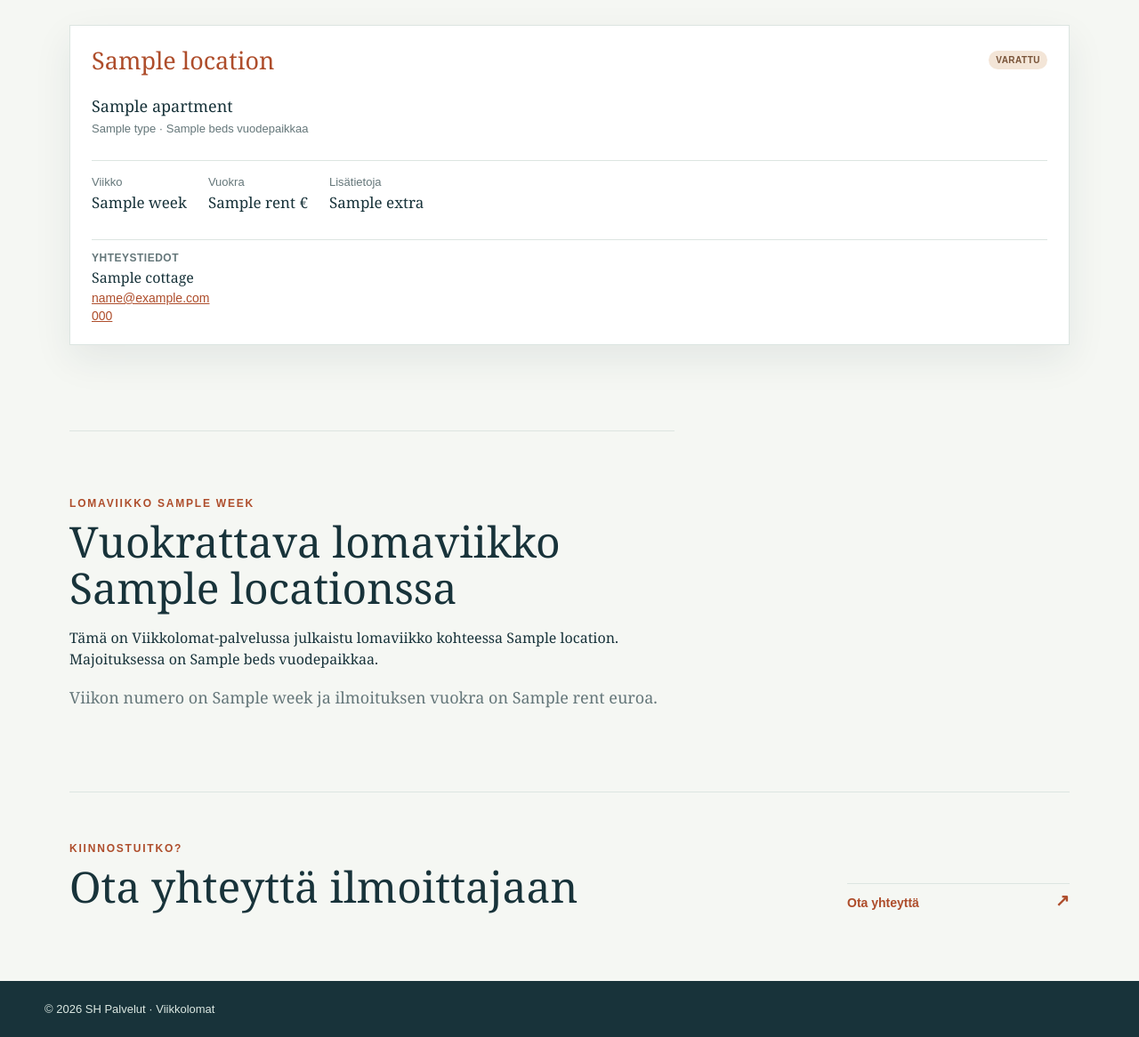
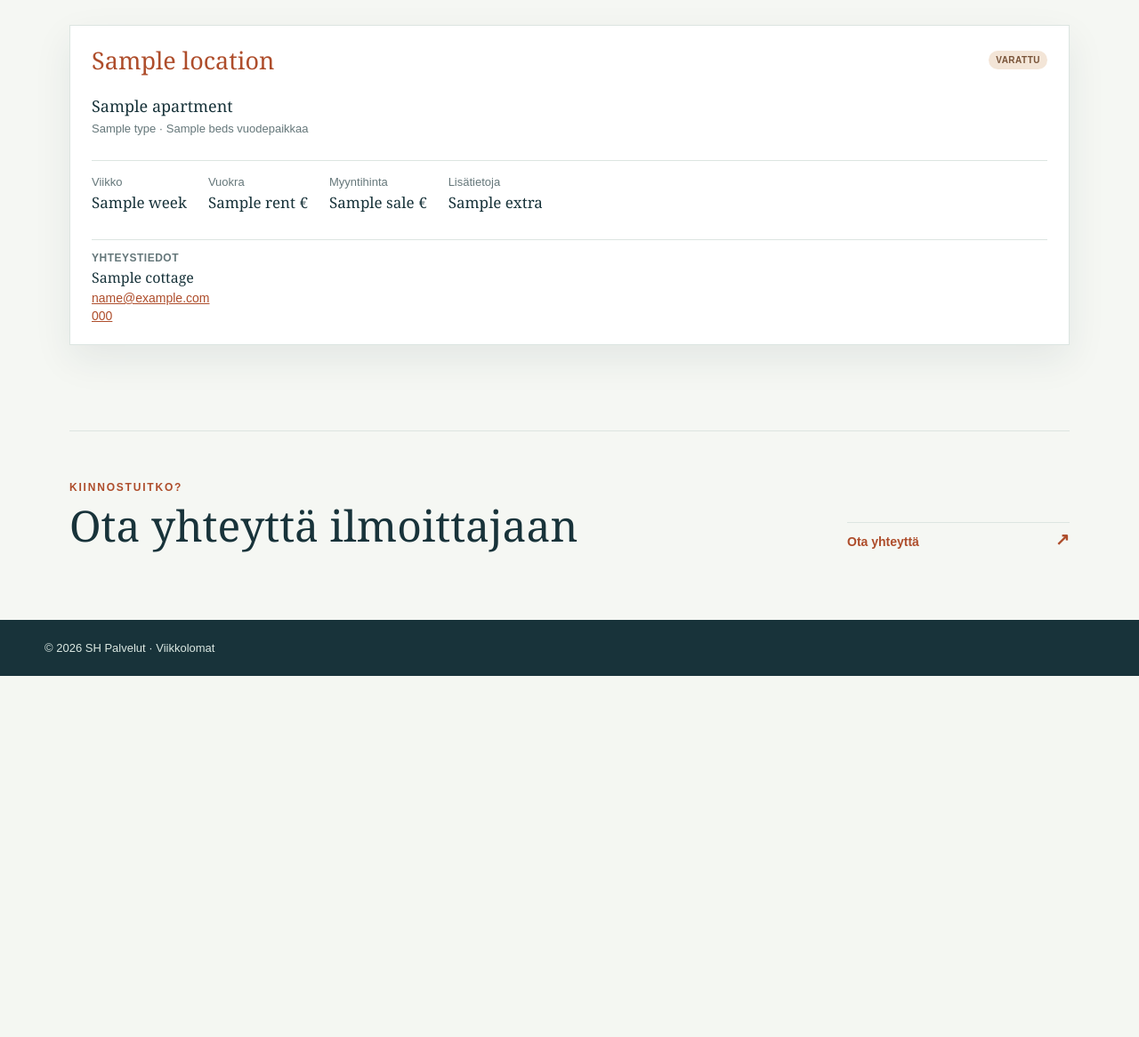
Before and after one commit to SEVEE1132/Viikkolomat, a Flask app: template templates/cottage.html in a window 1280 px wide. Shown: the part 536-1702 px from the top of the page at 89% size. After the commit the page ends 1296 px from the top, so only its background shows below. Run offline with Flask 3, Linux system fonts and the light colour scheme; the template is opened without the code that fills it: most values are stand-ins (such as "Sample title", 1, 10 or a date in 2020).

Commit message:
Korjaus filttereihin, ilmoituksen ja myyntihintaan

```diff
--- a/app.py
+++ b/app.py
@@ -18,11 +18,11 @@ supabase = create_client(
 resend.api_key = os.environ.get("RESEND_API_KEY")
 
 COTTAGES = [
-    {"location": "Levi", "apartment": "Aruudenia M", "week": 8, "type": "2mh+parvi", "beds": "6", "rent": 780, "sale": "", "extra": "", "status": "Vapaa"},
-    {"location": "Levi", "apartment": "Rakkavaara Club1 A1", "week": 8, "type": "2mh", "beds": "4+2", "rent": 690, "sale": "", "extra": "", "status": "Vapaa"},
+    {"location": "Levi", "apartment": "Aruudenia M", "week": 8, "type": "2mh+parvi", "beds": "6", "rent": 780, "sale": "", "extra": "", "status": "Varattu"},
+    {"location": "Levi", "apartment": "Rakkavaara Club1 A1", "week": 8, "type": "2mh", "beds": "4+2", "rent": 690, "sale": "", "extra": "", "status": "Varattu"},
     {"location": "Katinkulta", "apartment": "13C2", "week": 8, "type": "1mh+parvi", "beds": "4+2", "rent": 890, "sale": "", "extra": "", "status": "Vapaa"},
     {"location": "Katinkulta", "apartment": "2A2", "week": 8, "type": "2mh+parvi", "beds": "6", "rent": 1150, "sale": "", "extra": "", "status": "Vapaa"},
-    {"location": "Katinkulta", "apartment": "17C1", "week": 8, "type": "2mh", "beds": "4+2", "rent": 920, "sale": "", "extra": "", "status": "Vapaa"},
+    {"location": "Katinkulta", "apartment": "17C1", "week": 8, "type": "2mh", "beds": "4+2", "rent": 920, "sale": "", "extra": "", "status": "Varattu"},
     {"location": "Katinkulta", "apartment": "13B5", "week": 8, "type": "1mh+parvi", "beds": "4+2", "rent": 890, "sale": "", "extra": "", "status": "Vapaa"},
     {"location": "Katinkulta", "apartment": "6A2", "week": 11, "type": "2mh+parvi", "beds": "6", "rent": 850, "sale": "", "extra": "", "status": "Vapaa"},
     {"location": "Levi", "apartment": "Rakkavaara Club1 B1", "week": 11, "type": "1mh+parvi", "beds": "4+2", "rent": 730, "sale": "", "extra": "", "status": "Vapaa"},
--- a/static/script.js
+++ b/static/script.js
@@ -18,7 +18,9 @@ const populateFilter = (select, values, label) => {
     values.forEach((value) => {
         const option = document.createElement('option');
         option.value = value;
-        option.textContent = value;
+        option.textContent = select === locationFilter
+            ? String(value).charAt(0).toLocaleUpperCase('fi-FI') + String(value).slice(1)
+            : value;
         select.appendChild(option);
     });
 };
--- a/templates/add_cottage.html
+++ b/templates/add_cottage.html
@@ -20,7 +20,7 @@ Lisää oma lomaviikko | Viikkolomat
 
         <p class="intro-text">
             Lisää omistamasi lomaviikko Viikkolomat-sivustolle.
-            Ilmoituksen vuosihinta on 2,99 €.
+            Ilmoituksen vuosihinta on 5,99 €.
         </p>
 
     </div>
@@ -192,7 +192,7 @@ Lisää oma lomaviikko | Viikkolomat
             <div>
 
                 <strong>
-                    Hinta: 2,99 € / vuosi
+                    Hinta: 5,99 € / vuosi
                 </strong>
 
                 <p>
--- a/templates/cottage.html
+++ b/templates/cottage.html
@@ -96,6 +96,12 @@
                     <span>Vuokra</span>
                     <strong>{{ cottage.rent }} €</strong>
                 </div>
+                                {% if cottage.sale %}
+                                <div>
+                                    <span>Myyntihinta</span>
+                                    <strong>{{ cottage.sale }} €</strong>
+                                </div>
+                                {% endif %}
 
                 {% if cottage.extra %}
                 <div>
@@ -135,28 +141,7 @@
     </section>
 
 
-    <section class="info-section">
 
-        <p class="eyebrow">
-            Lomaviikko {{ cottage.week }}
-        </p>
-
-        <h2>
-            Vuokrattava lomaviikko {{ cottage.location }}ssa
-        </h2>
-
-        <p>
-            Tämä on Viikkolomat-palvelussa julkaistu lomaviikko
-            kohteessa {{ cottage.location }}.
-            Majoituksessa on {{ cottage.beds }} vuodepaikkaa.
-        </p>
-
-        <p>
-            Viikon numero on {{ cottage.week }} ja ilmoituksen
-            vuokra on {{ cottage.rent }} euroa.
-        </p>
-
-    </section>
 
 
     <section class="contact-section">
--- a/templates/index.html
+++ b/templates/index.html
@@ -119,6 +119,12 @@
                                     <span>Vuokra</span>
                                     <strong>{{ cottage.rent }} €</strong>
                                 </div>
+                                {% if cottage.sale %}
+                                <div>
+                                    <span>Myyntihinta</span>
+                                    <strong>{{ cottage.sale }} €</strong>
+                                </div>
+                                {% endif %}
 
                                 {% if cottage.extra %}
                                 <div>
--- a/templates/location.html
+++ b/templates/location.html
@@ -46,6 +46,12 @@
                 <div class="card-details">
                     <div><span>Viikko</span><strong>{{ cottage.week }}</strong></div>
                     <div><span>Vuokra</span><strong>{{ cottage.rent }} €</strong></div>
+                                {% if cottage.sale %}
+                                <div>
+                                    <span>Myyntihinta</span>
+                                    <strong>{{ cottage.sale }} €</strong>
+                                </div>
+                                {% endif %}
                     {% if cottage.extra %}<div><span>Lisätietoja</span><strong>{{ cottage.extra }}</strong></div>{% endif %}
                 </div>
                 <p><a href="/{{ location_slug }}/viikko-{{ cottage.week }}">Katso viikon {{ cottage.week }} kaikki ilmoitukset</a></p>
--- a/templates/lomaviikot.html
+++ b/templates/lomaviikot.html
@@ -148,6 +148,12 @@
                         <span>Vuokra</span>
                         <strong>{{ cottage.rent }} €</strong>
                     </div>
+                                {% if cottage.sale %}
+                                <div>
+                                    <span>Myyntihinta</span>
+                                    <strong>{{ cottage.sale }} €</strong>
+                                </div>
+                                {% endif %}
 
                     {% if cottage.extra %}
 
--- a/templates/week.html
+++ b/templates/week.html
@@ -123,6 +123,12 @@
                         <span>Vuokra</span>
                         <strong>{{ cottage.rent }} €</strong>
                     </div>
+                                {% if cottage.sale %}
+                                <div>
+                                    <span>Myyntihinta</span>
+                                    <strong>{{ cottage.sale }} €</strong>
+                                </div>
+                                {% endif %}
 
                     {% if cottage.extra %}
 
```
Also changed, not shown: templates/payment.html (+4 -8 lines).
